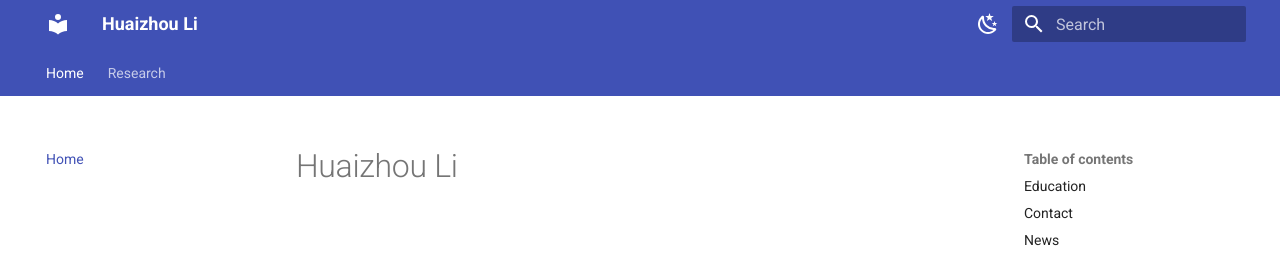
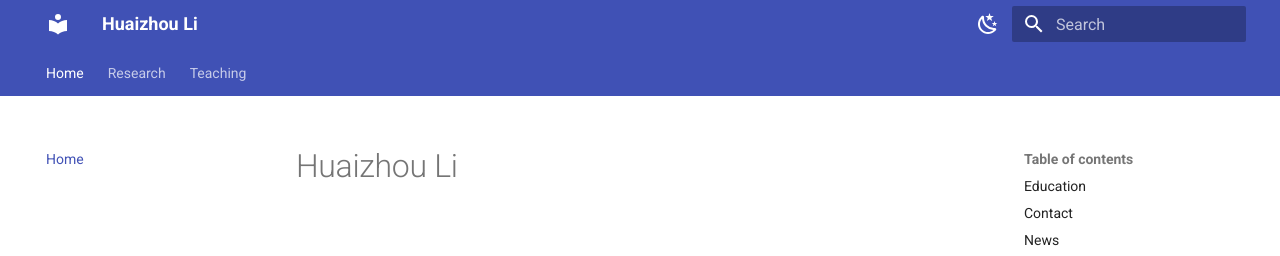
Before and after one commit to huaizhouli/huaizhouli.github.io, an MkDocs documentation site: the page built from docs/index.md, in a window 1280 px wide and 900 px high. Shown: the top 256 px of the window. Built offline with MkDocs 1.6.1 and Material for MkDocs 9.7.7, drawn with Linux system fonts in a browser that asks for light colours.

Commit message:
Update mkdocs.yml

```diff
--- a/mkdocs.yml
+++ b/mkdocs.yml
@@ -5,6 +5,8 @@ nav:
   - Home: index.md
   - Research:
       - research/index.md
+  - Teaching:
+      - teaching/index.md
 docs_dir: docs/
 
 theme:
```
